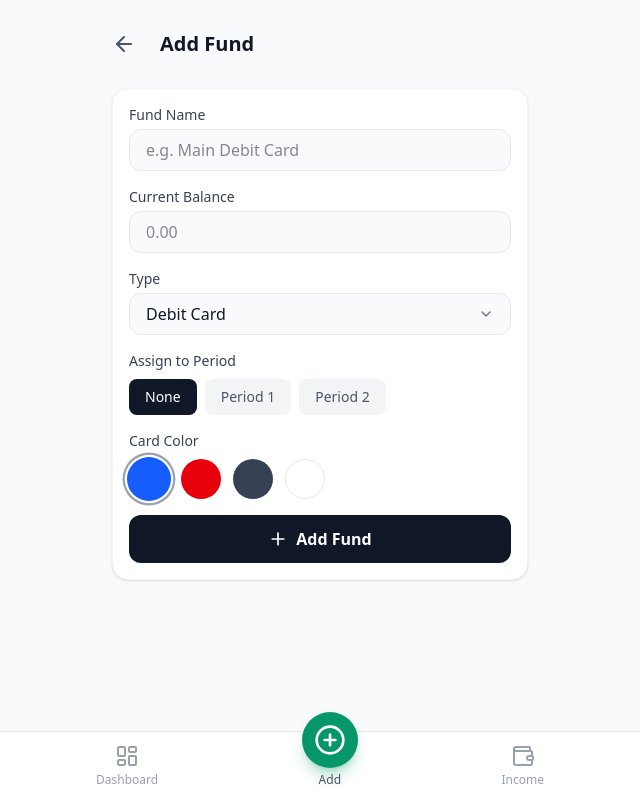
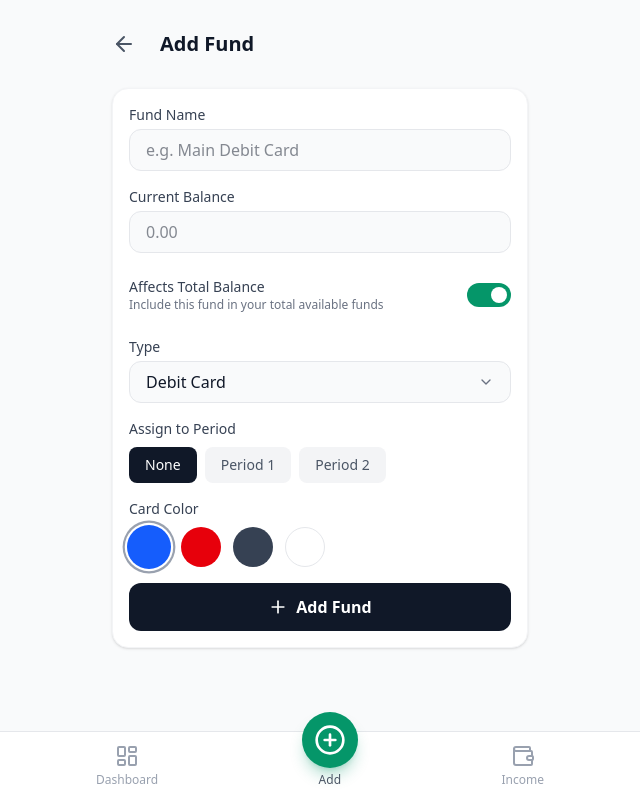
Before and after one commit to fufales/finance-agent-ai-frontend, a React (Vite) app in the folder app/: page /dashboard in a window 1280 px wide. Both pictures are taken after a click on the button "+ Add Fund". Shown: the whole page, without its empty margins (320-960 px from the left). Built offline with nearby package versions, Linux system fonts and the light colour scheme.

Commit message:
update categories and add a new untrack founds feature

```diff
--- a/app/src/components/ExpenseList.jsx
+++ b/app/src/components/ExpenseList.jsx
@@ -71,7 +71,7 @@ const ExpenseList = ({ expenses, onDelete, onEdit, onTogglePaid }) => {
               </svg>
             </button>
             <div className="w-10 h-10 shrink-0 rounded-full bg-gray-100 flex items-center justify-center text-gray-600">
-              {React.createElement(getCategoryIcon(expense.category), { size: 20 })}
+              {React.createElement(getCategoryIcon(expense.category), { size: 24 })}
             </div>
             <div className="min-w-0 flex-1">
               <p className={`font-medium break-words ${expense.paid ? 'text-gray-500 line-through' : 'text-gray-900'}`}>
--- a/app/src/components/FundCard.jsx
+++ b/app/src/components/FundCard.jsx
@@ -1,5 +1,5 @@
 import React from 'react';
-import { CreditCard, Wallet, Trash2, Edit2 } from 'lucide-react';
+import { CreditCard, Wallet, Trash2, Edit2, EyeOff } from 'lucide-react';
 import { formatCurrency } from '../utils/format';
 
 const FundCard = ({ fund, onDelete, onEdit, available, assignedPeriod }) => {
@@ -48,7 +48,15 @@ const FundCard = ({ fund, onDelete, onEdit, available, assignedPeriod }) => {
             </span>
           )}
         </div>
-        <h3 className="text-xl font-bold mb-1">{fund.name}</h3>
+
+        <div className="flex items-center gap-2 mb-1">
+          <h3 className="text-xl font-bold">{fund.name}</h3>
+          {fund.affectsBalance === false && (
+            <div className={`p-1 rounded-full ${isLight ? 'bg-gray-100 text-gray-500' : 'bg-white/20 text-white/70'}`} title="Visual Only (Does not affect total balance)">
+              <EyeOff className="w-4 h-4" />
+            </div>
+          )}
+        </div>
         <p className="text-2xl font-bold tracking-tight">
           {assignedPeriod ? formatCurrency(available) : formatCurrency(fund.amount)}
         </p>
--- a/app/src/components/FundForm.jsx
+++ b/app/src/components/FundForm.jsx
@@ -17,6 +17,7 @@ const FundForm = ({ onAdd, onUpdate, initialData, isEditing, onCancel }) => {
   const [type, setType] = useState(FUND_TYPES[0]);
   const [color, setColor] = useState(COLORS[0].id);
   const [period, setPeriod] = useState('none');
+  const [affectsBalance, setAffectsBalance] = useState(true);
 
   useEffect(() => {
     if (initialData) {
@@ -25,12 +26,14 @@ const FundForm = ({ onAdd, onUpdate, initialData, isEditing, onCancel }) => {
       setType(initialData.type);
       setColor(initialData.color || COLORS[0].id);
       setPeriod(initialData.period ? initialData.period.toString() : 'none');
+      setAffectsBalance(initialData.affectsBalance !== false);
     } else {
       setName('');
       setAmount('');
       setType(FUND_TYPES[0]);
       setColor(COLORS[0].id);
       setPeriod('none');
+      setAffectsBalance(true);
     }
   }, [initialData]);
 
@@ -44,6 +47,7 @@ const FundForm = ({ onAdd, onUpdate, initialData, isEditing, onCancel }) => {
       type,
       color,
       period: period === 'none' ? null : parseInt(period),
+      affectsBalance,
     };
 
     if (isEditing) {
@@ -89,6 +93,26 @@ const FundForm = ({ onAdd, onUpdate, initialData, isEditing, onCancel }) => {
               placeholder="0.00"
               className="w-full px-4 py-2 bg-gray-50 border border-gray-200 rounded-xl focus:outline-none focus:ring-2 focus:ring-money-green focus:border-transparent"
             />
+          </div>
+
+          <div className="flex items-center justify-between py-2">
+            <div className="flex flex-col">
+              <span className="text-sm font-medium text-gray-700">Affects Total Balance</span>
+              <span className="text-xs text-gray-500">Include this fund in your total available funds</span>
+            </div>
+            <button
+              type="button"
+              onClick={() => setAffectsBalance(!affectsBalance)}
+              className={`relative inline-flex h-6 w-11 items-center rounded-full transition-colors focus:outline-none focus:ring-2 focus:ring-money-green focus:ring-offset-2 ${
+                affectsBalance ? 'bg-money-green' : 'bg-gray-200'
+              }`}
+            >
+              <span
+                className={`inline-block h-4 w-4 transform rounded-full bg-white transition-transform ${
+                  affectsBalance ? 'translate-x-6' : 'translate-x-1'
+                }`}
+              />
+            </button>
           </div>
 
           <div>
--- a/app/src/hooks/useFinanceData.js
+++ b/app/src/hooks/useFinanceData.js
@@ -82,7 +82,11 @@ export const useFinanceData = () => {
   };
 
   const totalIncome = data.income.period1 + data.income.period2;
-  const totalFunds = (data.funds || []).reduce((sum, item) => sum + item.amount, 0);
+  const totalFunds = (data.funds || []).reduce((sum, item) => {
+    // Default to true if affectsBalance is undefined (backward compatibility)
+    const affectsBalance = item.affectsBalance !== false;
+    return affectsBalance ? sum + item.amount : sum;
+  }, 0);
 
   const totalExpenses = data.expenses.reduce((sum, item) => sum + item.amount, 0);
   const paidExpenses = data.expenses.reduce((sum, item) => item.paid ? sum + item.amount : sum, 0);
--- a/app/src/utils/categories.js
+++ b/app/src/utils/categories.js
@@ -1,22 +1,28 @@
-import { MdLocalMall, MdMoneyOff, MdAutorenew, MdFastfood, MdCreditCard, MdHouse } from 'react-icons/md';
+import { MdLocalMall, MdMoneyOff, MdAutorenew, MdFastfood, MdCreditCard, MdHouse, MdMedicalServices, MdDirectionsCar, MdAttachMoney } from 'react-icons/md';
 
 export const CATEGORIES = [
+  'Extra Expenses',
   'Life Style',
   'Debts',
   'Subscriptions',
   'Food',
   'Credit cards',
   'Home Expenses',
+  'Health',
+  'Car',
 ];
 
 export const getCategoryIcon = (category) => {
   switch (category) {
+    case 'Extra Expenses': return MdAttachMoney;
     case 'Life Style': return MdLocalMall;
     case 'Debts': return MdMoneyOff;
     case 'Subscriptions': return MdAutorenew;
     case 'Food': return MdFastfood;
     case 'Credit cards': return MdCreditCard;
     case 'Home Expenses': return MdHouse;
+    case 'Health': return MdMedicalServices;
+    case 'Car': return MdDirectionsCar;
     default: return MdMoneyOff;
   }
 };
```
